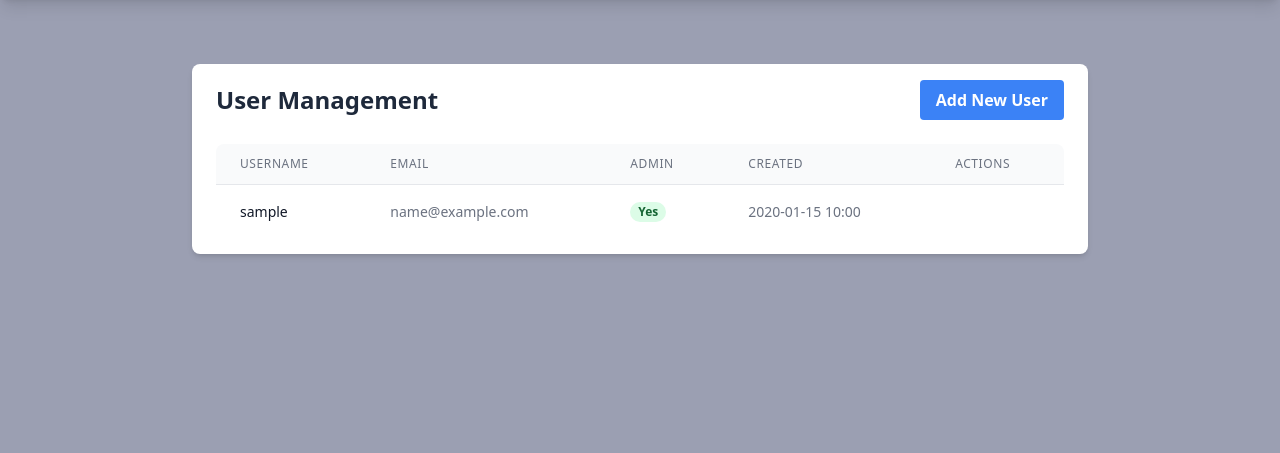
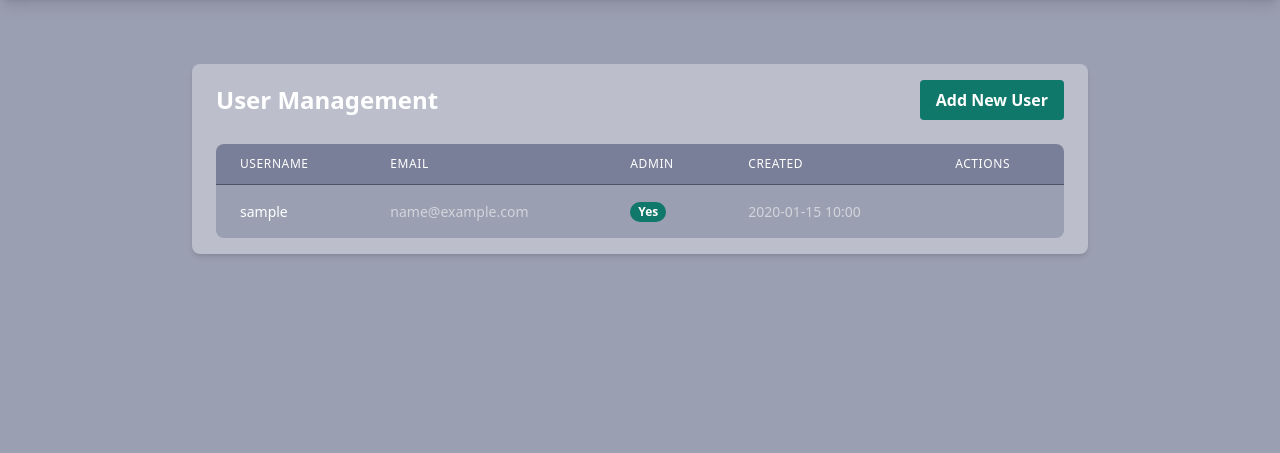
Before and after one commit to snippsat/F-gas-app, a Flask app: page /users in a window 1280 px wide. Shown: the part 64-517 px from the top of the page. Run offline with Flask 3, Linux system fonts and the light colour scheme; a user stored in the database is signed in; tables that the repository leaves empty hold one stand-in row (values such as "Sample post"); some libraries are stand-ins or nearby versions.

Commit message:
Fix user management page and apply dark theme to auth pages

```diff
--- a/app/templates/auth/users.html
+++ b/app/templates/auth/users.html
@@ -1,13 +1,13 @@
 {% extends "base.html" %} {% block content %}
 <div class="container mx-auto px-4 py-8">
   <div class="max-w-4xl mx-auto">
-    <div class="bg-white rounded-lg shadow-md overflow-hidden">
+    <div class="bg-dark-100 rounded-lg shadow-md overflow-hidden">
       <div class="px-6 py-4">
         <div class="flex justify-between items-center mb-6">
-          <h2 class="text-2xl font-bold">User Management</h2>
+          <h2 class="text-2xl font-bold text-white">User Management</h2>
           <a
             href="{{ url_for('auth.register') }}"
-            class="bg-blue-500 hover:bg-blue-700 text-white font-bold py-2 px-4 rounded"
+            class="bg-secondary-700 hover:bg-secondary-800 text-white font-bold py-2 px-4 rounded"
           >
             Add New User
           </a>
@@ -23,60 +23,60 @@
         {% endfor %} {% endif %} {% endwith %}
 
         <div class="overflow-x-auto">
-          <table class="min-w-full divide-y divide-gray-200">
-            <thead class="bg-gray-50">
+          <table class="min-w-full divide-y divide-gray-600">
+            <thead class="bg-dark-300">
               <tr>
                 <th
-                  class="px-6 py-3 text-left text-xs font-medium text-gray-500 uppercase tracking-wider"
+                  class="px-6 py-3 text-left text-xs font-medium text-white uppercase tracking-wider"
                 >
                   Username
                 </th>
                 <th
-                  class="px-6 py-3 text-left text-xs font-medium text-gray-500 uppercase tracking-wider"
+                  class="px-6 py-3 text-left text-xs font-medium text-white uppercase tracking-wider"
                 >
                   Email
                 </th>
                 <th
-                  class="px-6 py-3 text-left text-xs font-medium text-gray-500 uppercase tracking-wider"
+                  class="px-6 py-3 text-left text-xs font-medium text-white uppercase tracking-wider"
                 >
                   Admin
                 </th>
                 <th
-                  class="px-6 py-3 text-left text-xs font-medium text-gray-500 uppercase tracking-wider"
+                  class="px-6 py-3 text-left text-xs font-medium text-white uppercase tracking-wider"
                 >
                   Created
                 </th>
                 <th
-                  class="px-6 py-3 text-left text-xs font-medium text-gray-500 uppercase tracking-wider"
+                  class="px-6 py-3 text-left text-xs font-medium text-white uppercase tracking-wider"
                 >
                   Actions
                 </th>
               </tr>
             </thead>
-            <tbody class="bg-white divide-y divide-gray-200">
+            <tbody class="bg-dark-200 divide-y divide-gray-600">
               {% for user in users %}
               <tr>
-                <td class="px-6 py-4 whitespace-nowrap text-sm font-medium text-gray-900">
+                <td class="px-6 py-4 whitespace-nowrap text-sm font-medium text-white">
                   {{ user.username }}
                 </td>
-                <td class="px-6 py-4 whitespace-nowrap text-sm text-gray-500">{{ user.email }}</td>
-                <td class="px-6 py-4 whitespace-nowrap text-sm text-gray-500">
+                <td class="px-6 py-4 whitespace-nowrap text-sm text-gray-300">{{ user.email }}</td>
+                <td class="px-6 py-4 whitespace-nowrap text-sm text-gray-300">
                   {% if user.is_admin %}
                   <span
-                    class="px-2 inline-flex text-xs leading-5 font-semibold rounded-full bg-green-100 text-green-800"
+                    class="px-2 inline-flex text-xs leading-5 font-semibold rounded-full bg-secondary-700 text-white"
                     >Yes</span
                   >
                   {% else %}
                   <span
-                    class="px-2 inline-flex text-xs leading-5 font-semibold rounded-full bg-gray-100 text-gray-800"
+                    class="px-2 inline-flex text-xs leading-5 font-semibold rounded-full bg-dark-500 text-white"
                     >No</span
                   >
                   {% endif %}
                 </td>
-                <td class="px-6 py-4 whitespace-nowrap text-sm text-gray-500">
+                <td class="px-6 py-4 whitespace-nowrap text-sm text-gray-300">
                   {{ user.created_at.strftime('%Y-%m-%d %H:%M') }}
                 </td>
-                <td class="px-6 py-4 whitespace-nowrap text-sm text-gray-500">
+                <td class="px-6 py-4 whitespace-nowrap text-sm text-gray-300">
                   {% if user.id != current_user.id %}
                   <form
                     method="POST"
@@ -85,7 +85,7 @@
                   >
                     <button
                       type="submit"
-                      class="text-red-600 hover:text-red-900"
+                      class="text-accent-400 hover:text-accent-300"
                       onclick="return confirm('Are you sure you want to delete this user?')"
                     >
                       Delete
--- a/app/templates/base.html
+++ b/app/templates/base.html
@@ -147,11 +147,7 @@
               class="inline-flex items-center px-4 py-2 border border-transparent text-sm font-medium rounded-md text-white bg-primary-700 hover:bg-primary-800"
               >Login</a
             >
-            <a
-              href="{{ url_for('auth.register') }}"
-              class="ml-4 inline-flex items-center px-4 py-2 border border-transparent text-sm font-medium rounded-md text-white bg-secondary-700 hover:bg-secondary-800"
-              >Register</a
-            >
+            <!-- Removed register link from base menu to avoid confusion with admin-only registration -->
             {% endif %}
           </div>
         </div>
```
Also changed, not shown: app/templates/auth/register.html (+14 -14 lines).
